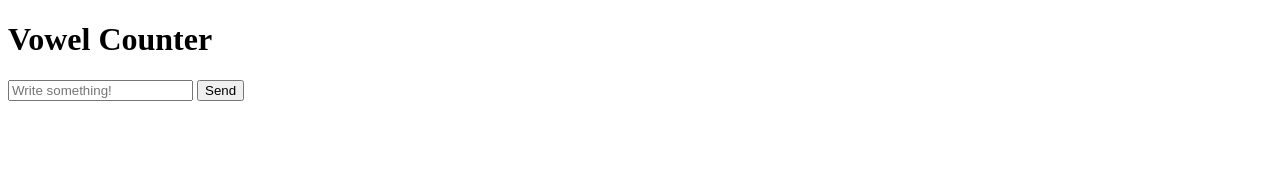
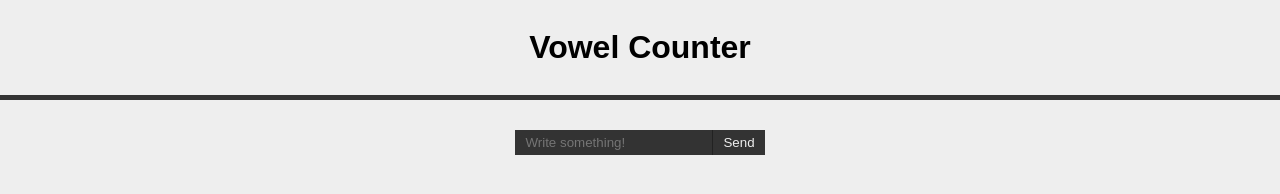
Before and after one commit to rafatavares03/vowel_counter, a plain HTML site: page index.html in a window 1280 px wide. Drawn offline with Linux system fonts and the light colour scheme.

Commit message:
added style

```diff
--- a/assets/css/style.css
+++ b/assets/css/style.css
@@ -0,0 +1,36 @@
+* {
+    box-sizing: border-box;
+}
+
+body {
+    background-color: #eee;
+    font-family: Arial;
+    padding: 0;
+    margin: 0;
+}
+
+header {
+    display: flex;
+    justify-content: center;
+    align-items: center;
+    height: 100px;
+    border-bottom: solid 5px #333;
+}
+
+.form {
+    margin-top: 30px;
+    display: flex;
+    justify-content: center;
+}
+
+.form input {
+    background-color: #333;
+    color: #eee;
+    border: 0;
+    padding: 5px 10px;
+    outline: 0;
+}
+
+#sendText {
+    border-left: solid 1px #222;
+}
--- a/index.html
+++ b/index.html
@@ -11,9 +11,9 @@
     <header>
         <h1>Vowel Counter</h1>
     </header>
-    <form>
+    <form class="form">
         <input type="text" id="text" placeholder="Write something!"/>
-        <input type="button" value="Send" id="sendText" class="button"/>
+        <input type="button" value="Send" id="sendText"/>
     </form>
     <script src="assets/js/script.js"></script>
 </body>
```
